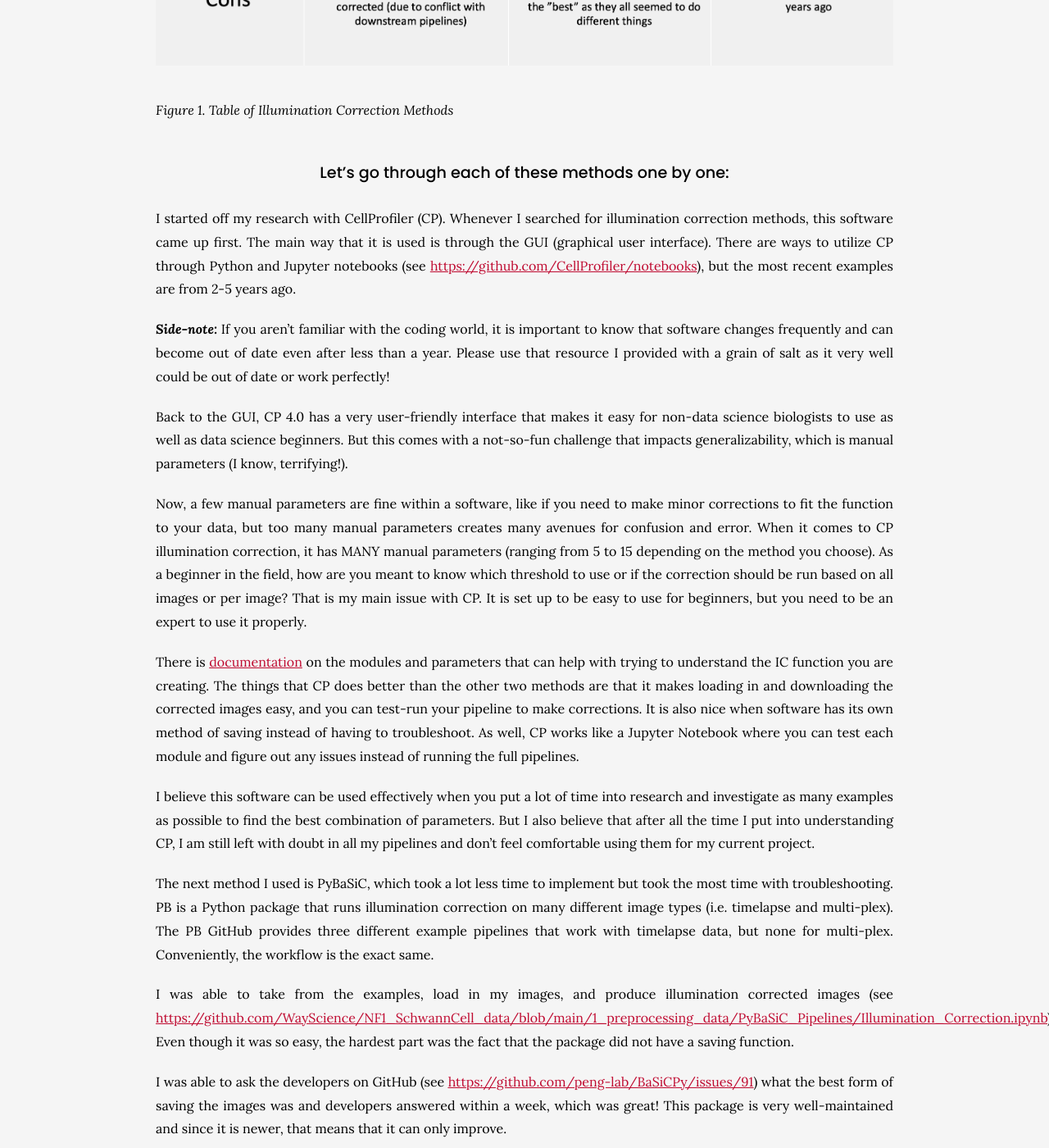
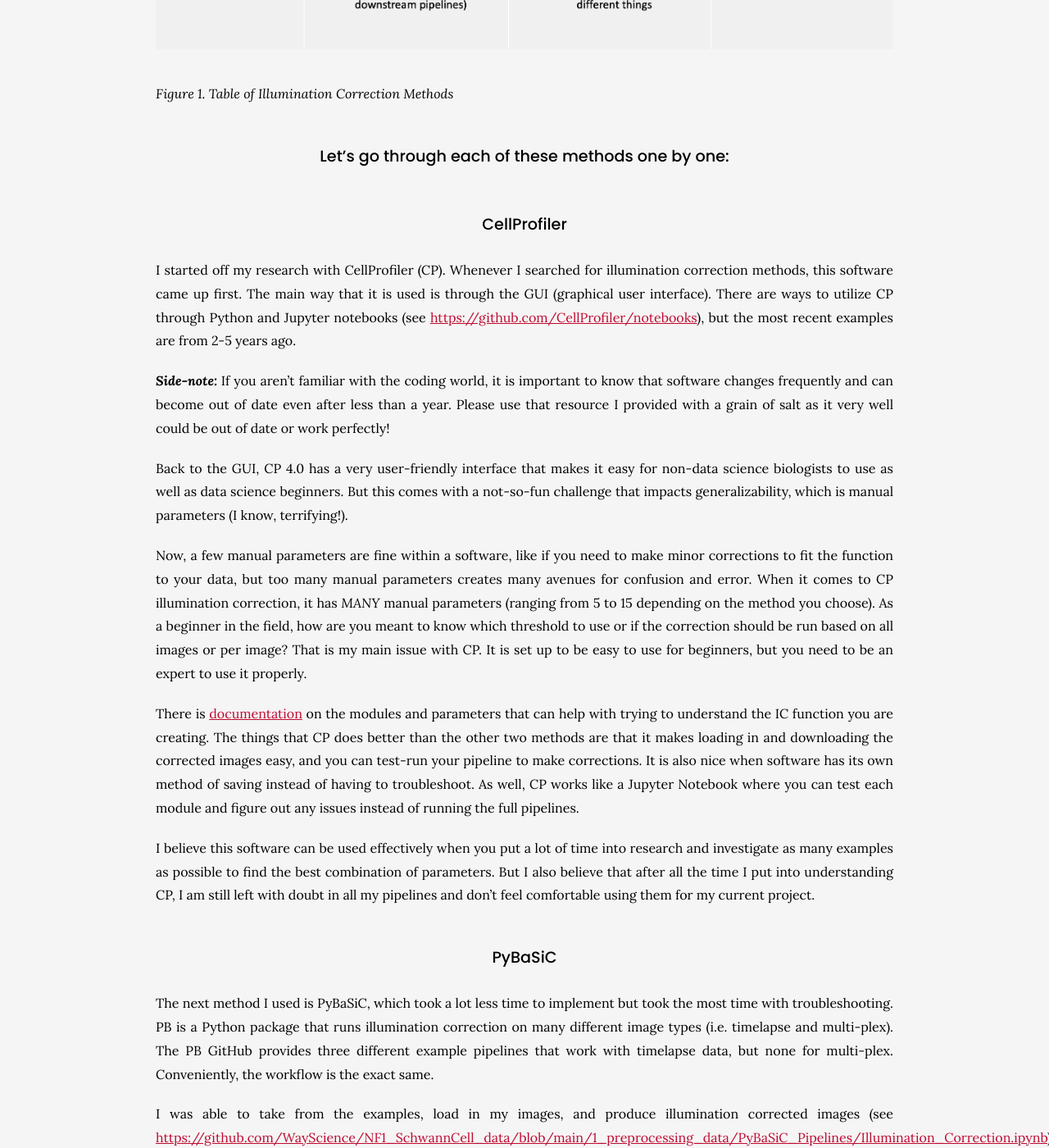
Before and after one commit to WayScience/waysciencelab.com, a Jekyll site: the page built from _posts/2022-08-09-illumcorrect.md, in a window 1280 px wide and 1400 px high, scrolled down 2691 px. Shown: the whole window at 82% size. Built offline with Jekyll 4.4.1, drawn with Linux system fonts in a browser that asks for light colours; nearby versions of some CDN libraries.

Commit message:
final edits

```diff
--- a/_posts/2022-08-09-illumcorrect.md
+++ b/_posts/2022-08-09-illumcorrect.md
@@ -47,13 +47,7 @@ The data I am using to test these methods are fluorescence microscopy images, sp
 The three methods that I am focusing on are:
 
 1.  **BaSiCPy** (also called PyBaSiC or PB): [<u>https://github.com/peng-lab/BaSiCPy</u>](https://github.com/peng-lab/BaSiCPy)
-
-<!-- -->
-
 2.  **CellProfiler** (or CP): [<u>https://cellprofiler.org/</u>](https://cellprofiler.org)
-
-<!-- -->
-
 3.  **CIDRE**: [<u>https://github.com/smithk/cidre</u>](https://github.com/smithk/cidre)
 
 These methods are all different in their approach and how they are accessed/used.
@@ -76,6 +70,8 @@ In this post, I created the pros and cons based on what I have researched and th
 
 ### Let's go through each of these methods one by one:
 
+### CellProfiler
+
 I started off my research with CellProfiler (CP).
 Whenever I searched for illumination correction methods, this software came up first.
 The main way that it is used is through the GUI (graphical user interface).
@@ -88,7 +84,7 @@ Back to the GUI, CP 4.0 has a very user-friendly interface that makes it easy fo
 But this comes with a not-so-fun challenge that impacts generalizability, which is manual parameters (I know, terrifying!).
 
 Now, a few manual parameters are fine within a software, like if you need to make minor corrections to fit the function to your data, but too many manual parameters creates many avenues for confusion and error.
-When it comes to CP illumination correction, it has MANY manual parameters (ranging from 5 to 15 depending on the method you choose).
+When it comes to CP illumination correction, it has *MANY* manual parameters (ranging from 5 to 15 depending on the method you choose).
 As a beginner in the field, how are you meant to know which threshold to use or if the correction should be run based on all images or per image?
 That is my main issue with CP.
 It is set up to be easy to use for beginners, but you need to be an expert to use it properly.
@@ -101,6 +97,8 @@ As well, CP works like a Jupyter Notebook where you can test each module and fig
 I believe this software can be used effectively when you put a lot of time into research and investigate as many examples as possible to find the best combination of parameters.
 But I also believe that after all the time I put into understanding CP, I am still left with doubt in all my
 pipelines and don’t feel comfortable using them for my current project.
+
+### PyBaSiC
 
 The next method I used is PyBaSiC, which took a lot less time to implement but took the most time with troubleshooting.
 PB is a Python package that runs illumination correction on many different image types (i.e. timelapse and multi-plex).
```
Also changed, not shown: other parts of _posts/2022-08-09-illumcorrect.md (+2 -0 lines).
